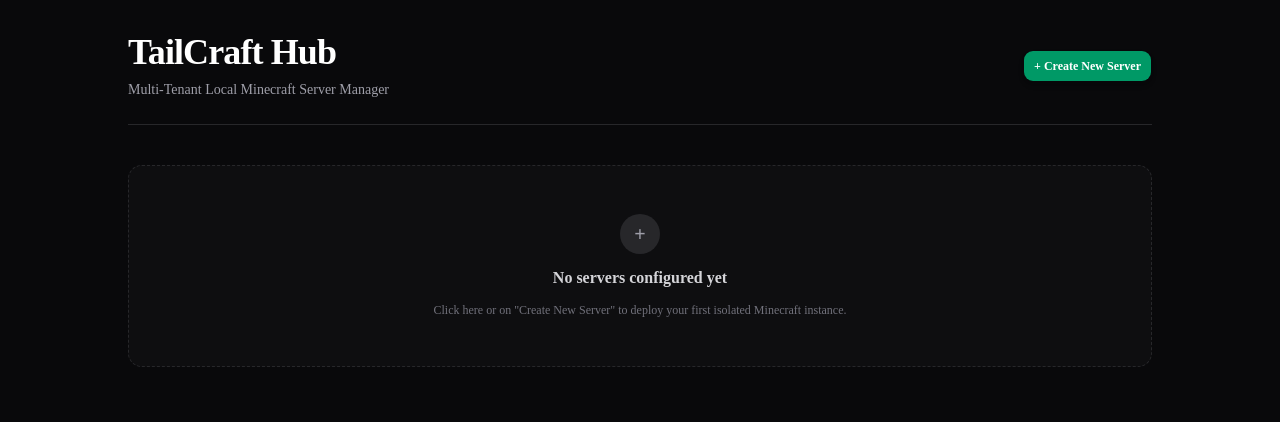
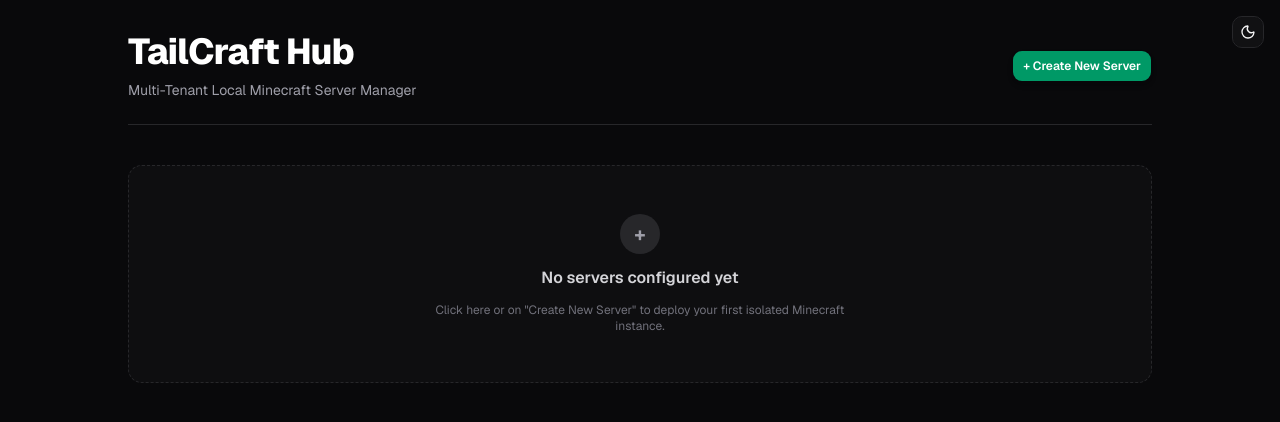
Before and after one commit to Toiner33/tailcraft-hub, a Next.js app in the folder web/: page / in a window 1280 px wide. Shown: the top 422 px of the page. Built offline with nearby package versions, Linux system fonts and the light colour scheme.

Commit message:
Frontend refactoring step 1
Add theme tokens, next-themes provider and theme toggle

```diff
--- a/web/app/globals.css
+++ b/web/app/globals.css
@@ -7,7 +7,7 @@
 @theme inline {
   --color-background: var(--background);
   --color-foreground: var(--foreground);
-  --font-sans: var(--font-sans);
+  --font-sans: var(--font-geist-sans);
   --font-mono: var(--font-geist-mono);
   --font-heading: var(--font-sans);
   --color-sidebar-ring: var(--sidebar-ring);
@@ -27,6 +27,8 @@
   --color-input: var(--input);
   --color-border: var(--border);
   --color-destructive: var(--destructive);
+  --color-success: var(--success);
+  --color-warning: var(--warning);
   --color-accent-foreground: var(--accent-foreground);
   --color-accent: var(--accent);
   --color-muted-foreground: var(--muted-foreground);
@@ -50,23 +52,25 @@
 
 :root {
   --background: oklch(1 0 0);
-  --foreground: oklch(0.145 0 0);
+  --foreground: var(--color-zinc-950);
   --card: oklch(1 0 0);
-  --card-foreground: oklch(0.145 0 0);
+  --card-foreground: var(--color-zinc-950);
   --popover: oklch(1 0 0);
-  --popover-foreground: oklch(0.145 0 0);
-  --primary: oklch(0.205 0 0);
-  --primary-foreground: oklch(0.985 0 0);
-  --secondary: oklch(0.97 0 0);
-  --secondary-foreground: oklch(0.205 0 0);
-  --muted: oklch(0.97 0 0);
-  --muted-foreground: oklch(0.556 0 0);
-  --accent: oklch(0.97 0 0);
-  --accent-foreground: oklch(0.205 0 0);
+  --popover-foreground: var(--color-zinc-950);
+  --primary: var(--color-emerald-700);
+  --primary-foreground: oklch(1 0 0);
+  --secondary: var(--color-zinc-100);
+  --secondary-foreground: var(--color-zinc-900);
+  --muted: var(--color-zinc-100);
+  --muted-foreground: var(--color-zinc-500);
+  --accent: var(--color-zinc-100);
+  --accent-foreground: var(--color-zinc-900);
   --destructive: oklch(0.577 0.245 27.325);
-  --border: oklch(0.922 0 0);
-  --input: oklch(0.922 0 0);
-  --ring: oklch(0.708 0 0);
+  --success: var(--color-emerald-700);
+  --warning: var(--color-amber-700);
+  --border: var(--color-zinc-200);
+  --input: var(--color-zinc-200);
+  --ring: var(--color-zinc-400);
   --chart-1: oklch(0.87 0 0);
   --chart-2: oklch(0.556 0 0);
   --chart-3: oklch(0.439 0 0);
@@ -84,24 +88,26 @@
 }
 
 .dark {
-  --background: oklch(0.145 0 0);
-  --foreground: oklch(0.985 0 0);
-  --card: oklch(0.205 0 0);
-  --card-foreground: oklch(0.985 0 0);
-  --popover: oklch(0.205 0 0);
-  --popover-foreground: oklch(0.985 0 0);
-  --primary: oklch(0.922 0 0);
-  --primary-foreground: oklch(0.205 0 0);
-  --secondary: oklch(0.269 0 0);
-  --secondary-foreground: oklch(0.985 0 0);
-  --muted: oklch(0.269 0 0);
-  --muted-foreground: oklch(0.708 0 0);
-  --accent: oklch(0.269 0 0);
-  --accent-foreground: oklch(0.985 0 0);
+  --background: var(--color-zinc-950);
+  --foreground: var(--color-zinc-100);
+  --card: var(--color-zinc-900);
+  --card-foreground: var(--color-zinc-100);
+  --popover: var(--color-zinc-950);
+  --popover-foreground: var(--color-zinc-100);
+  --primary: var(--color-emerald-600);
+  --primary-foreground: oklch(1 0 0);
+  --secondary: var(--color-zinc-800);
+  --secondary-foreground: var(--color-zinc-100);
+  --muted: var(--color-zinc-800);
+  --muted-foreground: var(--color-zinc-400);
+  --accent: var(--color-zinc-800);
+  --accent-foreground: var(--color-zinc-100);
   --destructive: oklch(0.704 0.191 22.216);
-  --border: oklch(1 0 0 / 10%);
-  --input: oklch(1 0 0 / 15%);
-  --ring: oklch(0.556 0 0);
+  --success: var(--color-emerald-400);
+  --warning: var(--color-amber-400);
+  --border: var(--color-zinc-800);
+  --input: var(--color-zinc-800);
+  --ring: var(--color-zinc-600);
   --chart-1: oklch(0.87 0 0);
   --chart-2: oklch(0.556 0 0);
   --chart-3: oklch(0.439 0 0);
--- a/web/app/layout.tsx
+++ b/web/app/layout.tsx
@@ -1,6 +1,8 @@
 import type { Metadata } from "next";
 import { Geist, Geist_Mono } from "next/font/google";
 import "./globals.css";
+import { ThemeProvider } from "@/components/theme-provider";
+import { ThemeToggle } from "@/components/theme-toggle";
 
 const geistSans = Geist({
   variable: "--font-geist-sans",
@@ -13,17 +15,31 @@
 });
 
 export const metadata: Metadata = {
-  title: "Create Next App",
-  description: "Generated by create next app",
+  title: "TailCraft Hub",
+  description: "Multi-tenant local Minecraft server manager",
 };
 
 export default function RootLayout({ children }: LayoutProps<"/">) {
   return (
     <html
       lang="en"
+      suppressHydrationWarning
       className={`${geistSans.variable} ${geistMono.variable} h-full antialiased`}
     >
-      <body className="min-h-full flex flex-col">{children}</body>
+      <body className="min-h-full flex flex-col">
+        <ThemeProvider
+          attribute="class"
+          defaultTheme="dark"
+          enableSystem
+          disableTransitionOnChange
+        >
+          {/* Temporary position: moves into a real header in a later step */}
+          <div className="fixed top-4 right-4 z-40">
+            <ThemeToggle />
+          </div>
+          {children}
+        </ThemeProvider>
+      </body>
     </html>
   );
 }
--- /dev/null
+++ b/web/components/theme-provider.tsx
@@ -0,0 +1,11 @@
+"use client";
+
+import * as React from "react";
+import { ThemeProvider as NextThemesProvider } from "next-themes";
+
+export function ThemeProvider({
+  children,
+  ...props
+}: React.ComponentProps<typeof NextThemesProvider>) {
+  return <NextThemesProvider {...props}>{children}</NextThemesProvider>;
+}
--- /dev/null
+++ b/web/components/theme-toggle.tsx
@@ -0,0 +1,23 @@
+"use client";
+
+import { Moon, Sun } from "lucide-react";
+import { useTheme } from "next-themes";
+import { Button } from "@/components/ui/button";
+
+export function ThemeToggle() {
+  const { resolvedTheme, setTheme } = useTheme();
+
+  return (
+    <Button
+      variant="outline"
+      size="icon"
+      aria-label="Toggle light/dark theme"
+      onClick={() => setTheme(resolvedTheme === "dark" ? "light" : "dark")}
+    >
+      {/* Both icons are always rendered; CSS (dark:) shows the right one.
+          This avoids a server/client mismatch, since the theme is unknown on the server. */}
+      <Sun className="size-4 scale-100 dark:scale-0" />
+      <Moon className="absolute size-4 scale-0 dark:scale-100" />
+    </Button>
+  );
+}
--- a/web/package.json
+++ b/web/package.json
@@ -16,6 +16,7 @@
     "dockerode": "^5.0.1",
     "lucide-react": "^1.41.0",
     "next": "16.3.4",
+    "next-themes": "^0.4.6",
     "rcon-client": "^4.2.5",
     "react": "19.2.8",
     "react-dom": "19.2.8",
```
Also changed, not shown: 2 other files (tests, documents, lock files or other folders).
